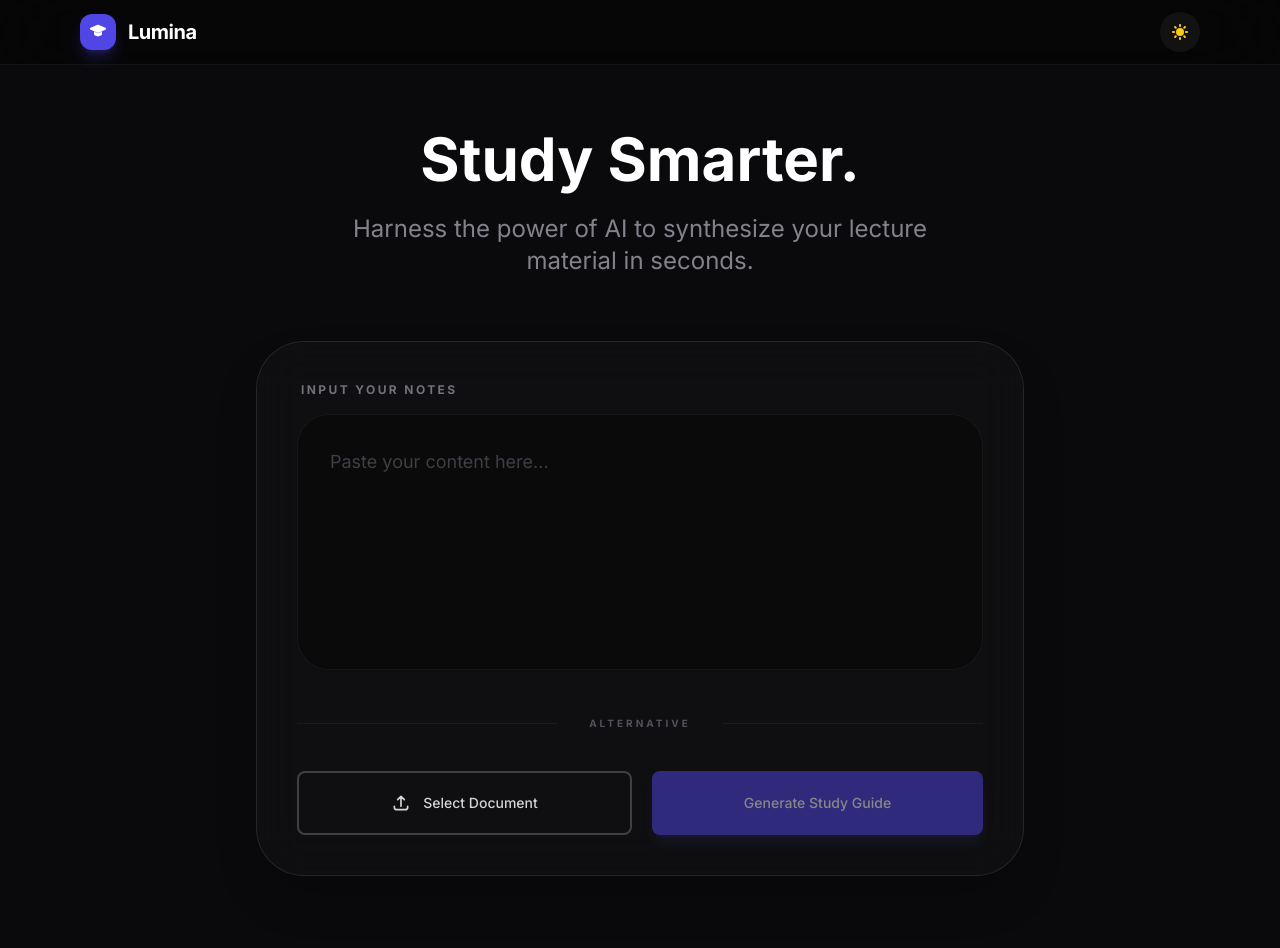
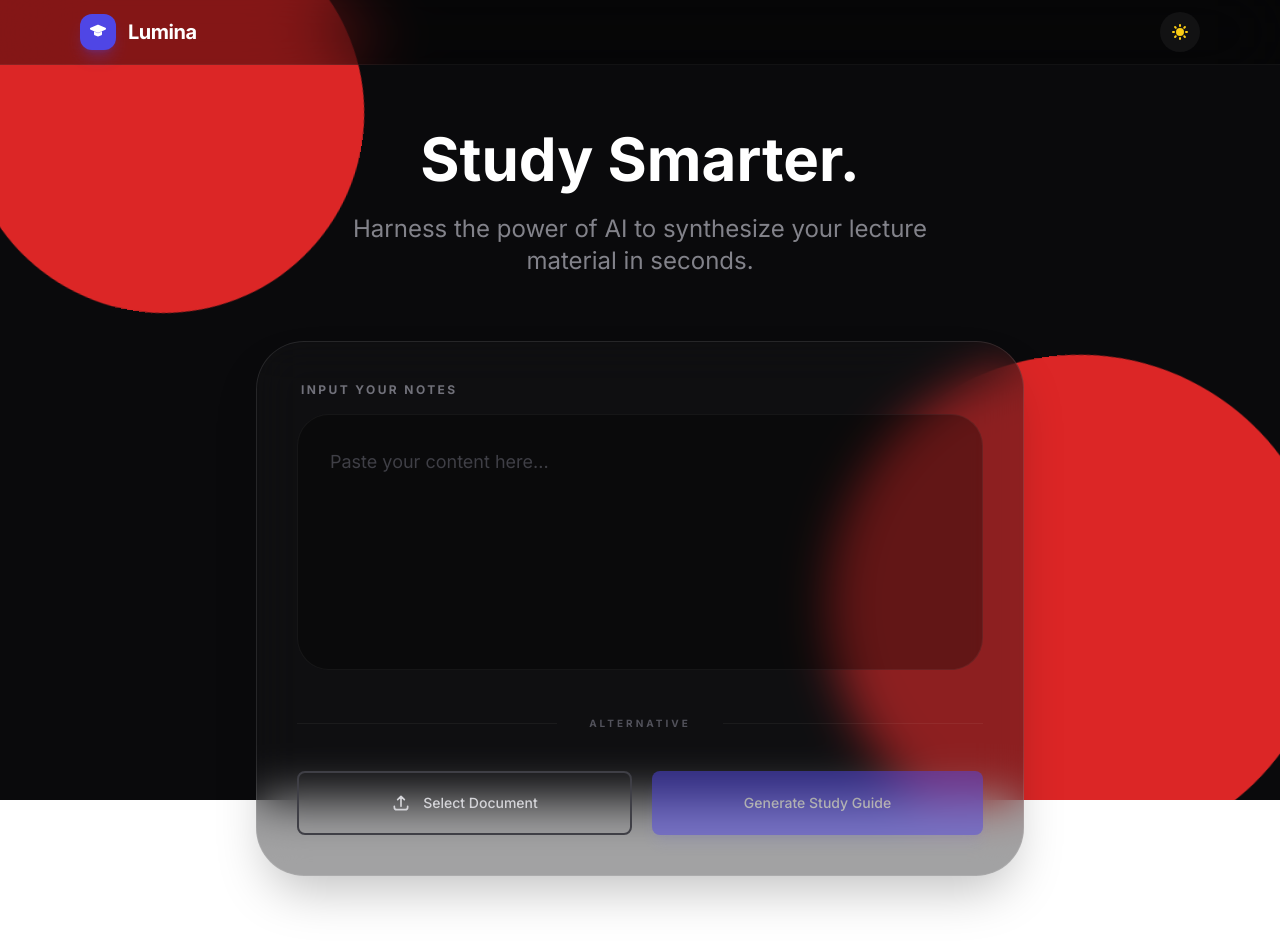
Before and after one commit to MTN-projects/Lumina-study-buddy, a React (Vite) app: page / in a window 1280 px wide. Shown: the top 948 px of the page. Built offline with nearby package versions, Linux system fonts and the light colour scheme.

Commit message:
feat: Refactor background styling and layering
Improves the visual structure and flexibility of the app's background by separating the base background color, animated glow orbs, and content into distinct layers. This provides better control over z-indexing and animation.

```diff
--- a/App.tsx
+++ b/App.tsx
@@ -75,17 +75,19 @@ const App: React.FC = () => {
     : "bg-white/70 backdrop-blur-xl border border-slate-200 shadow-xl";
 
   return (
-    <div className={`min-h-screen pb-20 transition-all duration-700 relative overflow-hidden ${isDark ? 'bg-[#0a0a0c] text-slate-200' : 'bg-slate-50 text-slate-900'}`}>
+    <div className={`min-h-screen pb-20 transition-all duration-700 relative overflow-x-hidden bg-transparent ${isDark ? 'text-slate-200' : 'text-slate-900'}`}>
 
-      {/* Background Ambient Glows */}
-      {isDark && (
-        <>
-          <div className="glow-orb animate-float fixed top-[-10%] left-[-5%] w-[500px] h-[500px] bg-purple-600/20 rounded-full blur-[120px] pointer-events-none -z-10" />
-          <div className="glow-orb animate-float-delayed fixed bottom-[-10%] right-[-5%] w-[600px] h-[600px] bg-indigo-600/20 rounded-full blur-[120px] pointer-events-none -z-10" />
-        </>
-      )}
+      {/* 1. Base Background Color Layer (Lower than orbs) */}
+      <div className={`fixed inset-0 -z-20 transition-colors duration-700 ${isDark ? 'bg-[#0a0a0c]' : 'bg-slate-50'}`} />
 
-      {/* Header */}
+      {/* 2. Background Orb Layer (Above base color, below content) */}
+      <div className="fixed top-0 left-0 w-screen h-screen -z-10 pointer-events-none overflow-hidden">
+        {/* Debug Mode: Bright Red, No Blur */}
+        <div className={`glow-orb animate-float absolute top-[-5%] left-[-5%] w-[400px] h-[400px] rounded-full transition-all duration-700 bg-red-600 blur-none opacity-100`} />
+        <div className={`glow-orb animate-float-delayed absolute bottom-[-5%] right-[-5%] w-[500px] h-[500px] rounded-full transition-all duration-700 bg-red-600 blur-none opacity-100`} />
+      </div>
+
+      {/* 3. Main Content Layer (Above everything) */}
       <header className={`backdrop-blur-2xl border-b sticky top-0 z-30 transition-all duration-500 ${isDark ? 'bg-black/40 border-white/5' : 'bg-white/70 border-slate-200'}`}>
         <div className="max-w-6xl mx-auto px-4 h-16 flex items-center justify-between">
           <div className="flex items-center gap-3">
@@ -114,7 +116,6 @@ const App: React.FC = () => {
               )}
             </button>
 
-            {/* Functional New Session Button */}
             {(state !== AppState.IDLE || notes.trim().length > 0) && (
               <Button
                 theme={theme}
@@ -271,7 +272,6 @@ const App: React.FC = () => {
               </section>
             </div>
 
-            {/* Right Column: Quiz with 0.2s stagger delay */}
             <div className="lg:col-span-1 space-y-10 animate-spring-up delay-200">
               <div className="sticky top-28">
                 <Quiz questions={studyData.quiz} theme={theme} />
```
